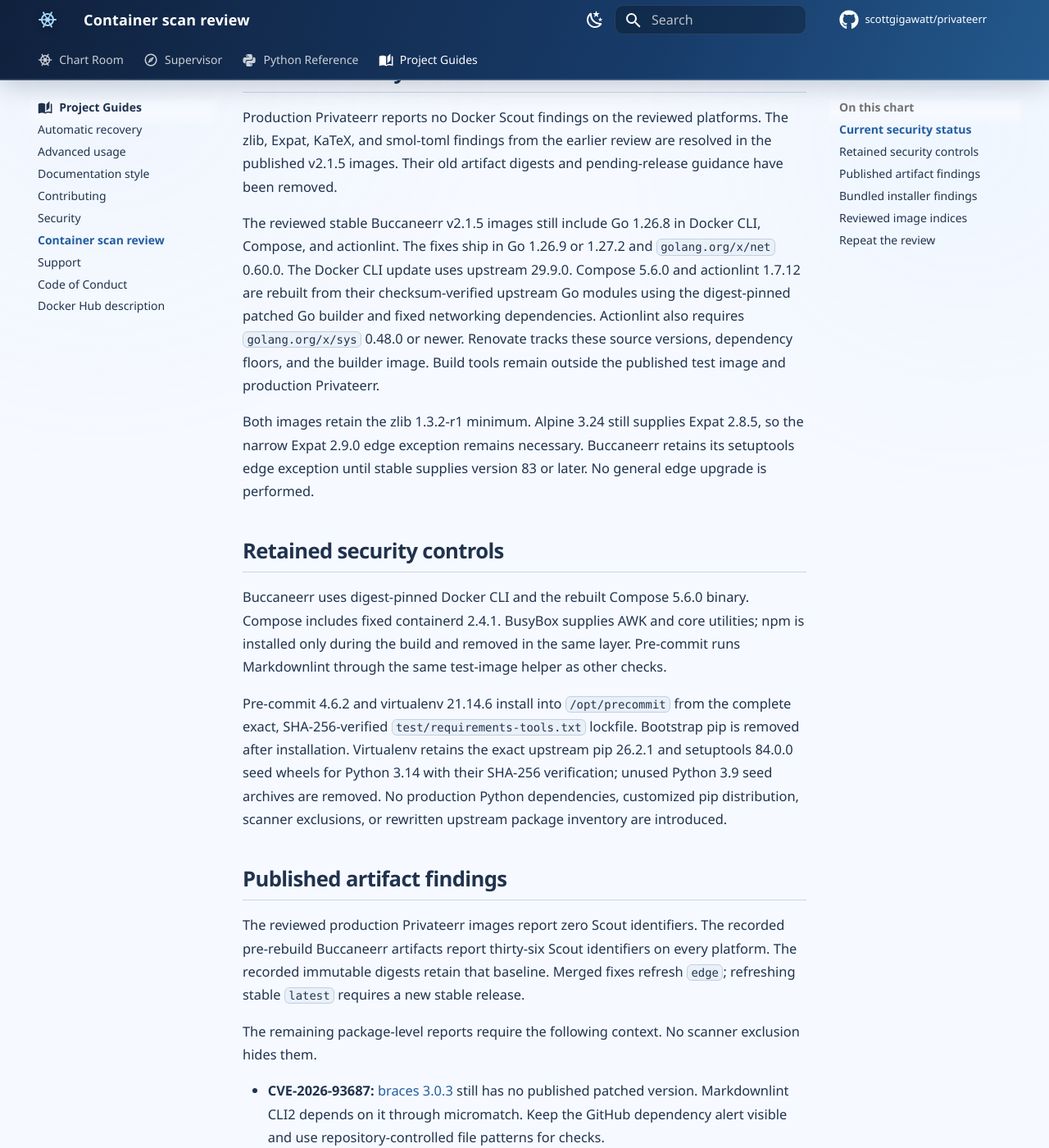
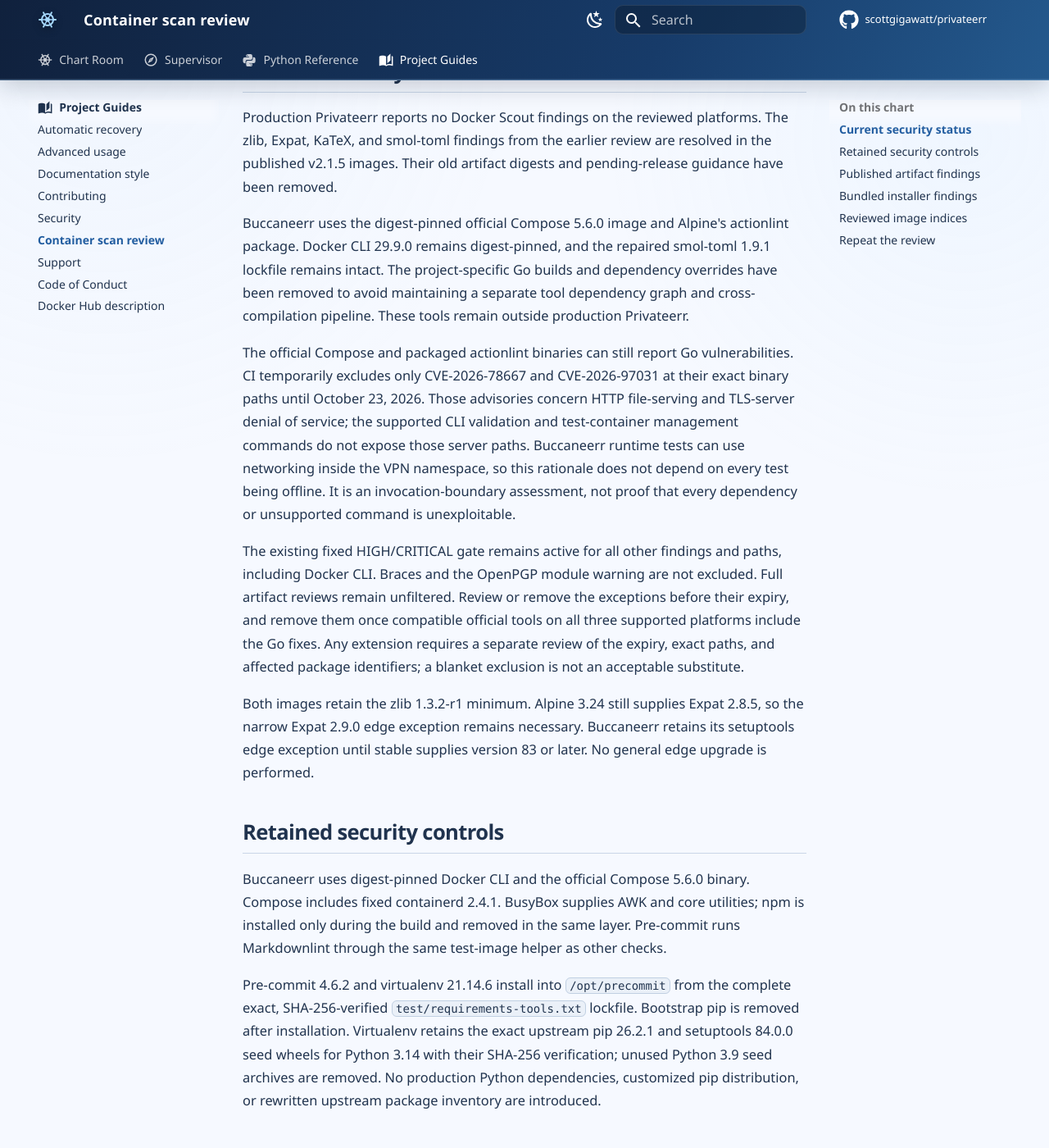
Before and after one commit to scottgigawatt/privateerr, an MkDocs documentation site: the page built from docs/container-scan-review.md, in a window 1280 px wide and 1400 px high, scrolled down 444 px. Shown: the whole window at 82% size. Built offline with MkDocs 1.6.1 and Material for MkDocs 9.7.7, drawn with Linux system fonts in a browser that asks for light colours; comment, search, counter and statistics services are not loaded; some of the changed text lies outside the part shown.

Commit message:
🧭 Let official tools steer the test ship

```diff
--- a/docs/container-scan-review.md
+++ b/docs/container-scan-review.md
@@ -6,21 +6,25 @@
 
 Production Privateerr reports no Docker Scout findings on the reviewed platforms. The zlib, Expat, KaTeX, and smol-toml findings from the earlier review are resolved in the published v2.1.5 images. Their old artifact digests and pending-release guidance have been removed.
 
-The reviewed stable Buccaneerr v2.1.5 images still include Go 1.26.8 in Docker CLI, Compose, and actionlint. The fixes ship in Go 1.26.9 or 1.27.2 and `golang.org/x/net` 0.60.0. The Docker CLI update uses upstream 29.9.0. Compose 5.6.0 and actionlint 1.7.12 are rebuilt from their checksum-verified upstream Go modules using the digest-pinned patched Go builder and fixed networking dependencies. Actionlint also requires `golang.org/x/sys` 0.48.0 or newer. Renovate tracks these source versions, dependency floors, and the builder image. Build tools remain outside the published test image and production Privateerr.
+Buccaneerr uses the digest-pinned official Compose 5.6.0 image and Alpine's actionlint package. Docker CLI 29.9.0 remains digest-pinned, and the repaired smol-toml 1.9.1 lockfile remains intact. The project-specific Go builds and dependency overrides have been removed to avoid maintaining a separate tool dependency graph and cross-compilation pipeline. These tools remain outside production Privateerr.
+
+The official Compose and packaged actionlint binaries can still report Go vulnerabilities. CI temporarily excludes only CVE-2026-78667 and CVE-2026-97031 at their exact binary paths until October 23, 2026. Those advisories concern HTTP file-serving and TLS-server denial of service; the supported CLI validation and test-container management commands do not expose those server paths. Buccaneerr runtime tests can use networking inside the VPN namespace, so this rationale does not depend on every test being offline. It is an invocation-boundary assessment, not proof that every dependency or unsupported command is unexploitable.
+
+The existing fixed HIGH/CRITICAL gate remains active for all other findings and paths, including Docker CLI. Braces and the OpenPGP module warning are not excluded. Full artifact reviews remain unfiltered. Review or remove the exceptions before their expiry, and remove them once compatible official tools on all three supported platforms include the Go fixes. Any extension requires a separate review of the expiry, exact paths, and affected package identifiers; a blanket exclusion is not an acceptable substitute.
 
 Both images retain the zlib 1.3.2-r1 minimum. Alpine 3.24 still supplies Expat 2.8.5, so the narrow Expat 2.9.0 edge exception remains necessary. Buccaneerr retains its setuptools edge exception until stable supplies version 83 or later. No general edge upgrade is performed.
 
 ## Retained security controls
 
-Buccaneerr uses digest-pinned Docker CLI and the rebuilt Compose 5.6.0 binary. Compose includes fixed containerd 2.4.1. BusyBox supplies AWK and core utilities; npm is installed only during the build and removed in the same layer. Pre-commit runs Markdownlint through the same test-image helper as other checks.
+Buccaneerr uses digest-pinned Docker CLI and the official Compose 5.6.0 binary. Compose includes fixed containerd 2.4.1. BusyBox supplies AWK and core utilities; npm is installed only during the build and removed in the same layer. Pre-commit runs Markdownlint through the same test-image helper as other checks.
 
-Pre-commit 4.6.2 and virtualenv 21.14.6 install into `/opt/precommit` from the complete exact, SHA-256-verified `test/requirements-tools.txt` lockfile. Bootstrap pip is removed after installation. Virtualenv retains the exact upstream pip 26.2.1 and setuptools 84.0.0 seed wheels for Python 3.14 with their SHA-256 verification; unused Python 3.9 seed archives are removed. No production Python dependencies, customized pip distribution, scanner exclusions, or rewritten upstream package inventory are introduced.
+Pre-commit 4.6.2 and virtualenv 21.14.6 install into `/opt/precommit` from the complete exact, SHA-256-verified `test/requirements-tools.txt` lockfile. Bootstrap pip is removed after installation. Virtualenv retains the exact upstream pip 26.2.1 and setuptools 84.0.0 seed wheels for Python 3.14 with their SHA-256 verification; unused Python 3.9 seed archives are removed. No production Python dependencies, customized pip distribution, or rewritten upstream package inventory are introduced.
 
 ## Published artifact findings
 
-The reviewed production Privateerr images report zero Scout identifiers. The recorded pre-rebuild Buccaneerr artifacts report thirty-six Scout identifiers on every platform. The recorded immutable digests retain that baseline. Merged fixes refresh `edge`; refreshing stable `latest` requires a new stable release.
+The reviewed production Privateerr images report zero Scout identifiers. The recorded Buccaneerr artifacts report thirty-six Scout identifiers on every platform. The recorded immutable digests retain that baseline. Merged fixes refresh `edge`; refreshing stable `latest` requires a new stable release.
 
-The remaining package-level reports require the following context. No scanner exclusion hides them.
+The following package-level reports remain visible and require context.
 
 - **CVE-2026-93687:** [braces 3.0.3](https://github.com/advisories/GHSA-vfj7-8cjw-p6xm) still has no published patched version. Markdownlint CLI2 depends on it through micromatch. Keep the GitHub dependency alert visible and use repository-controlled file patterns for checks.
 - **GO-2026-5932:** The Go [advisory](https://pkg.go.dev/vuln/GO-2026-5932) concerns the unmaintained OpenPGP package. Compose's module metadata includes `golang.org/x/crypto`; the advisory does not apply to every package in that module.
@@ -38,7 +42,7 @@
 
 The unused pip 26.0.1 and setuptools 82.0.1 seed wheels target Python 3.9, which this image does not provide. Removing those assets removes their vulnerable code without changing the active Python 3.14 seed wheels. Scout still reports the removed assets from virtualenv's original package SBOM at `virtualenv-*.dist-info/sboms/virtualenv.cdx.json`; that upstream inventory describes the unmodified distributed wheel, not the image after pruning. Keep this distinction visible when reviewing the scan. A fresh pre-commit Python hook environment verifies that environment creation and package installation still work.
 
-A successful workflow scan rejects fixed high or critical findings; it does not mean either scanner reports zero findings. CI uses `ignore-unfixed: true` and scans its local build. Use the full artifact scans when evaluating other severities, unfixed dependencies, platforms, and published stable images.
+A successful workflow scan rejects fixed high or critical findings; it does not mean either scanner reports zero findings. CI uses `ignore-unfixed: true`, applies the two expiring binary-path exceptions above, and scans its local build. Use the full artifact scans when evaluating other severities, unfixed dependencies, platforms, and published stable images.
 
 ## Reviewed image indices
 
```
Also changed, not shown: other parts of docs/container-scan-review.md (+1 -1 lines), .trivyignore.yaml (added, +38 -0 lines), 2 other files.
